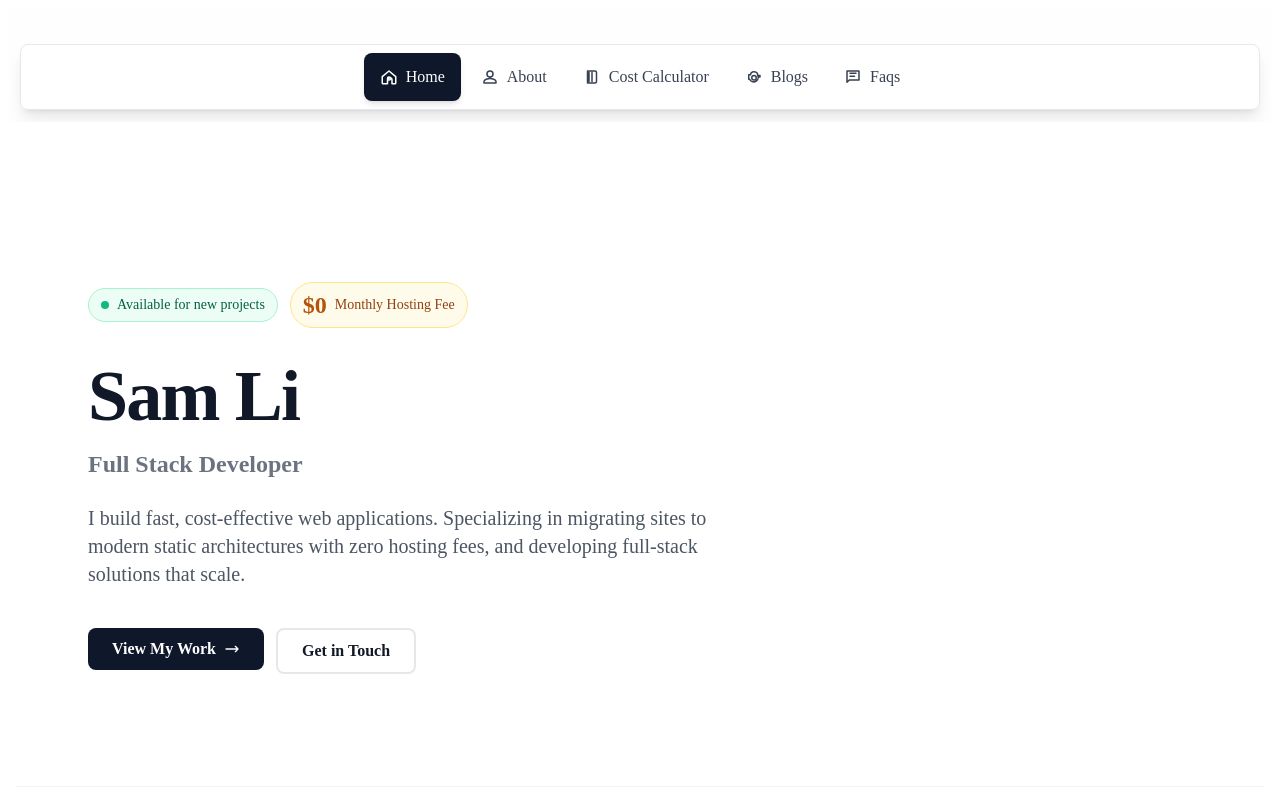
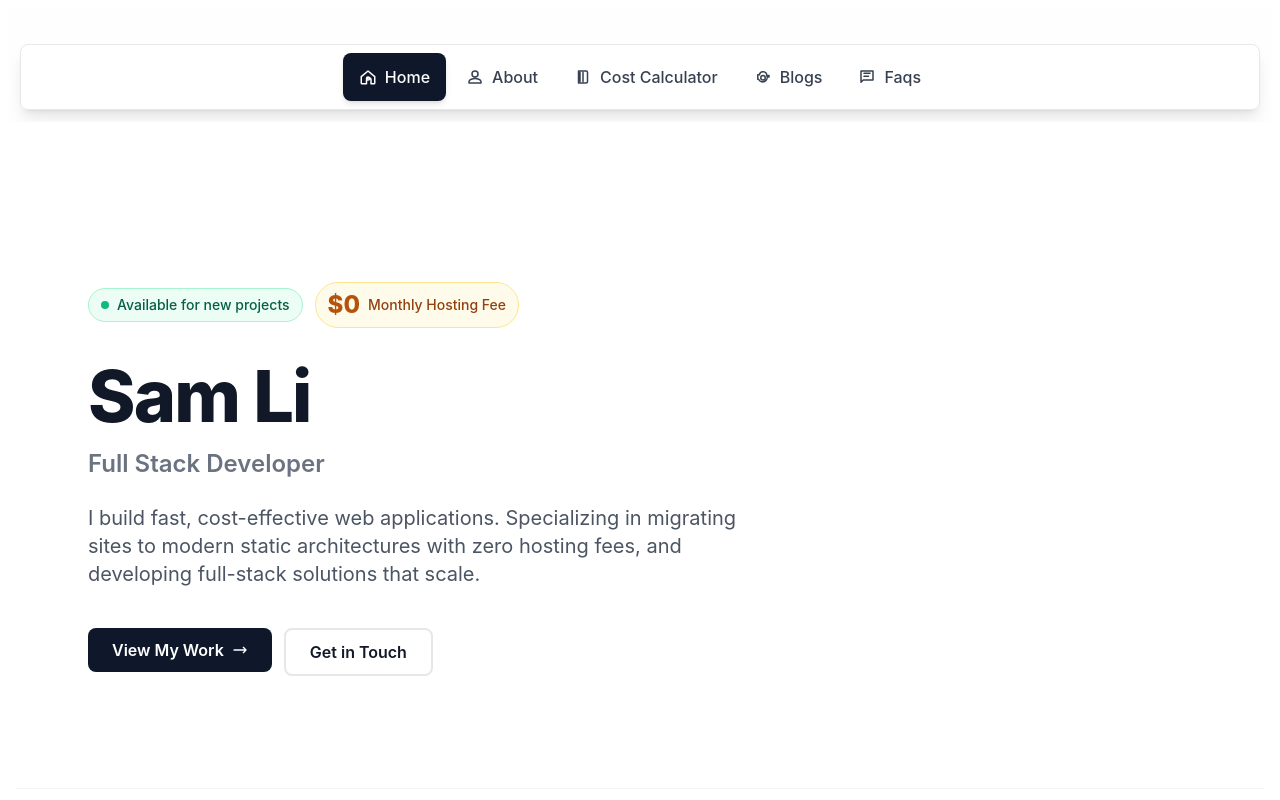
Before and after one commit to 09liweis/dashboard, a Next.js app: page / in a window 1280 px wide. Shown: the top 800 px of the page. Built offline with nearby package versions, Linux system fonts and the light colour scheme.

Commit message:
add font family

```diff
--- a/styles/globals.css
+++ b/styles/globals.css
@@ -6,6 +6,14 @@
 
 /* ─── CSS Reset / Base ──────────────────────────────────── */
 *, *::before, *::after { box-sizing: border-box; margin: 0; padding: 0; }
+
+html, body {
+  font-family: -apple-system, BlinkMacSystemFont, "Segoe UI", Roboto, Oxygen,
+               Ubuntu, Cantarell, "Helvetica Neue", Arial, sans-serif,
+               "Apple Color Emoji", "Segoe UI Emoji", "Segoe UI Symbol";
+  -webkit-font-smoothing: antialiased;
+  -moz-osx-font-smoothing: grayscale;
+}
 
 a {
   text-decoration: none;
@@ -224,6 +232,7 @@ a {
 .font-semibold { font-weight: 600; }
 .font-bold     { font-weight: 700; }
 .font-extrabold { font-weight: 800; }
+.font-sans     { font-family: -apple-system, BlinkMacSystemFont, "Segoe UI", Roboto, Oxygen, Ubuntu, Cantarell, "Helvetica Neue", Arial, sans-serif, "Apple Color Emoji", "Segoe UI Emoji", "Segoe UI Symbol"; }
 .font-mono     { font-family: ui-monospace, SFMono-Regular, Menlo, Monaco, Consolas, monospace; }
 
 .text-left    { text-align: left; }
```
